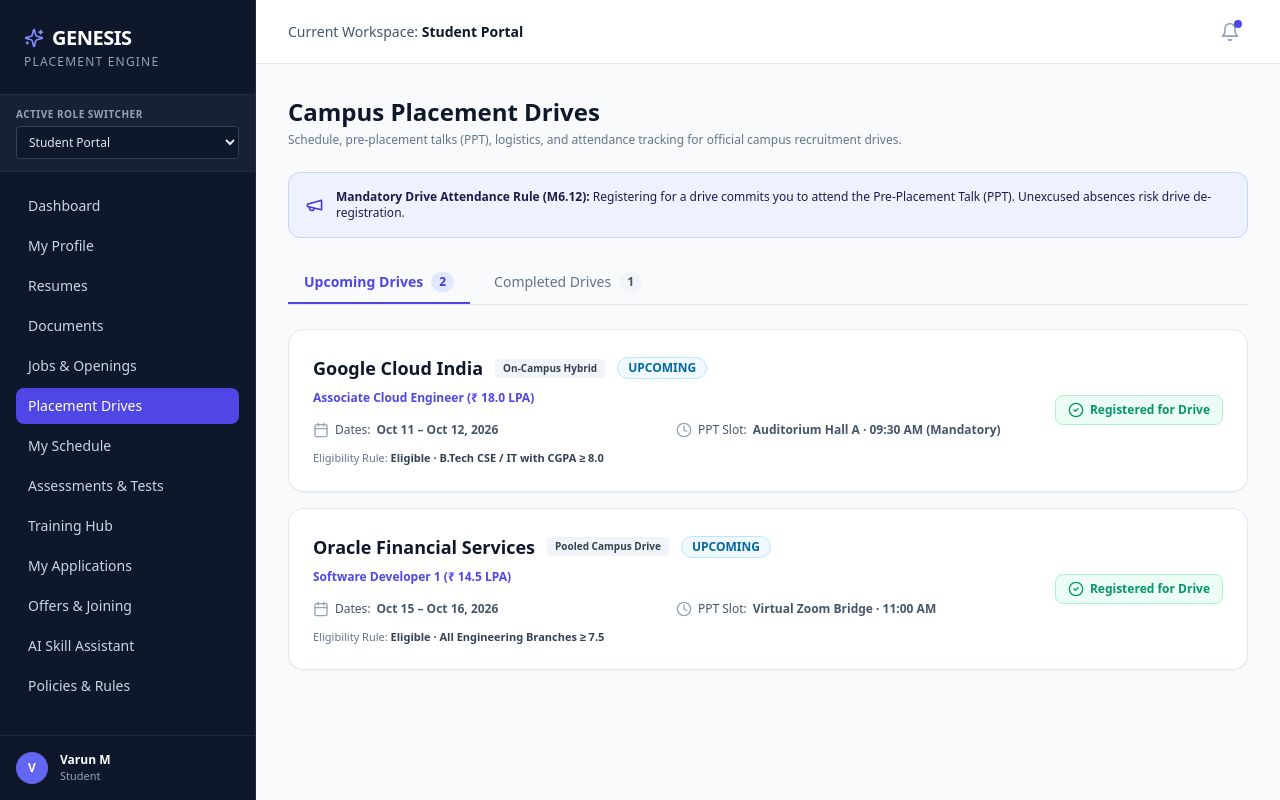
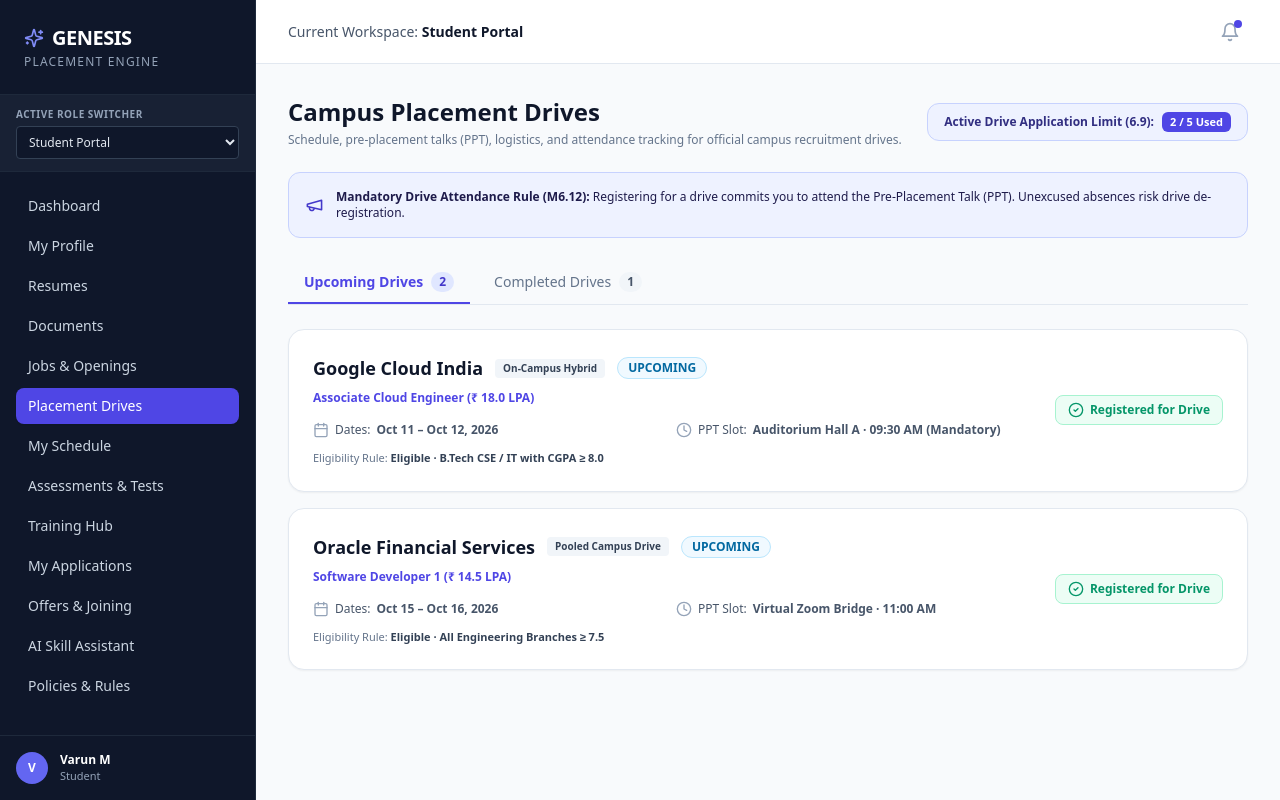
Before and after one commit to varun-2437/genesis, a React (Vite) app: page /student/drives in a window 1280 px wide. Built offline with nearby package versions, Linux system fonts and the light colour scheme.

Commit message:
feat(student): refine S8 drive application limit counter (6.9)

```diff
--- a/src/features/student/pages/PlacementDrivesPage.jsx
+++ b/src/features/student/pages/PlacementDrivesPage.jsx
@@ -54,11 +54,17 @@
   return (
     <div className="space-y-6 max-w-6xl mx-auto">
       {/* Header */}
-      <div>
-        <h2 className="text-2xl font-bold text-slate-900">Campus Placement Drives</h2>
-        <p className="text-xs text-slate-500 mt-1">
-          Schedule, pre-placement talks (PPT), logistics, and attendance tracking for official campus recruitment drives.
-        </p>
+      <div className="flex flex-col sm:flex-row sm:items-center justify-between gap-4">
+        <div>
+          <h2 className="text-2xl font-bold text-slate-900">Campus Placement Drives</h2>
+          <p className="text-xs text-slate-500 mt-1">
+            Schedule, pre-placement talks (PPT), logistics, and attendance tracking for official campus recruitment drives.
+          </p>
+        </div>
+        <div className="px-4 py-2 bg-indigo-50 border border-indigo-200 rounded-xl text-xs font-semibold text-indigo-900 flex items-center gap-2">
+          <span>Active Drive Application Limit (6.9):</span>
+          <span className="px-2 py-0.5 bg-indigo-600 text-white rounded-md text-[11px]">2 / 5 Used</span>
+        </div>
       </div>
 
       {/* Policy Reminder */}
```
